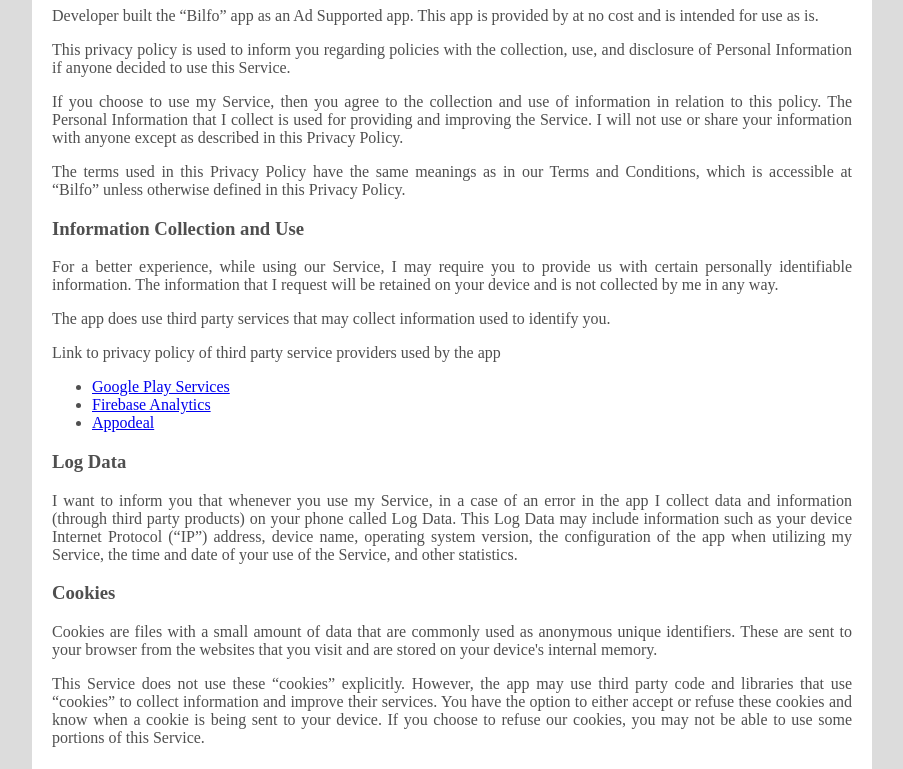
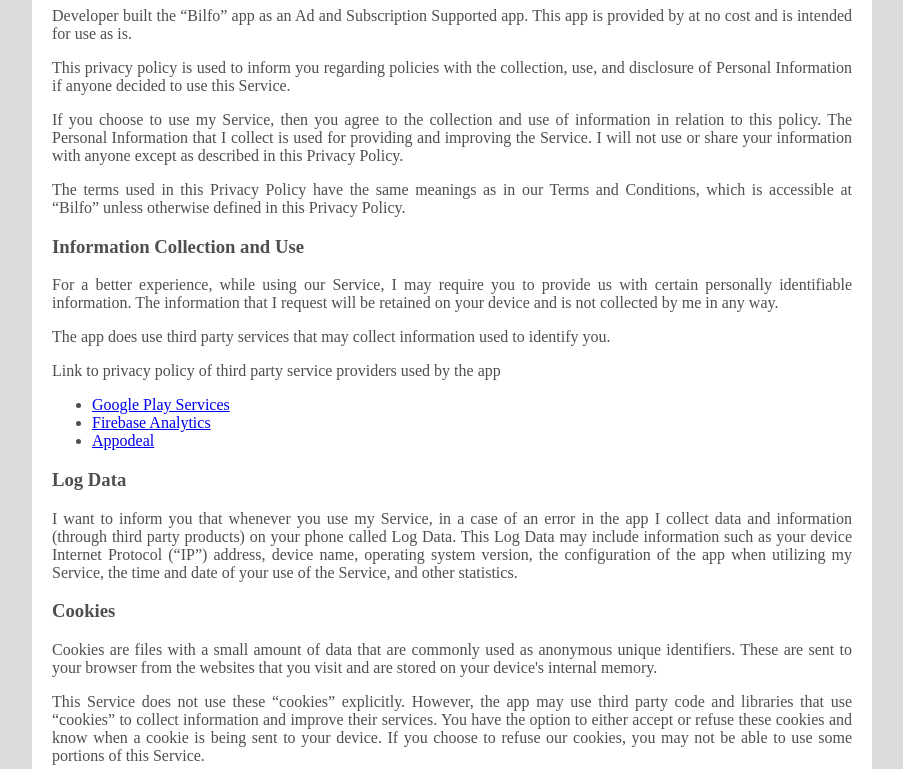
Before and after one commit to artemcheck/artemcheck.github.io, a plain HTML site: page policy_engt.html in a window 1280 px wide. Shown: the part 101-870 px from the top of the page, without its empty margins (188-1091 px from the left). Drawn offline with Linux system fonts and the light colour scheme.

Commit message:
Update policy_engt.html

```diff
--- a/policy_engt.html
+++ b/policy_engt.html
@@ -23,7 +23,7 @@
 <body>
 	<div class="page">
 		<h1>Privacy Policy</h1>
-		<p>Developer built the “Bilfo” app as an Ad Supported app. This app is provided by at no cost and is intended for use as is.</p>
+		<p>Developer built the “Bilfo” app as an Ad and Subscription Supported app. This app is provided by at no cost and is intended for use as is.</p>
 		<p>This privacy policy is used to inform you regarding policies with the collection, use, and disclosure of Personal Information if anyone decided to use this Service.</p>
 		<p>If you choose to use my Service, then you agree to the collection and use of information in relation to this policy. The Personal Information that I collect is used for providing and improving the Service. I will not use or share your information with anyone except as described in this Privacy Policy.</p>
 		<p>The terms used in this Privacy Policy have the same meanings as in our Terms and Conditions, which is accessible at “Bilfo” unless otherwise defined in this Privacy Policy.</p>
```
